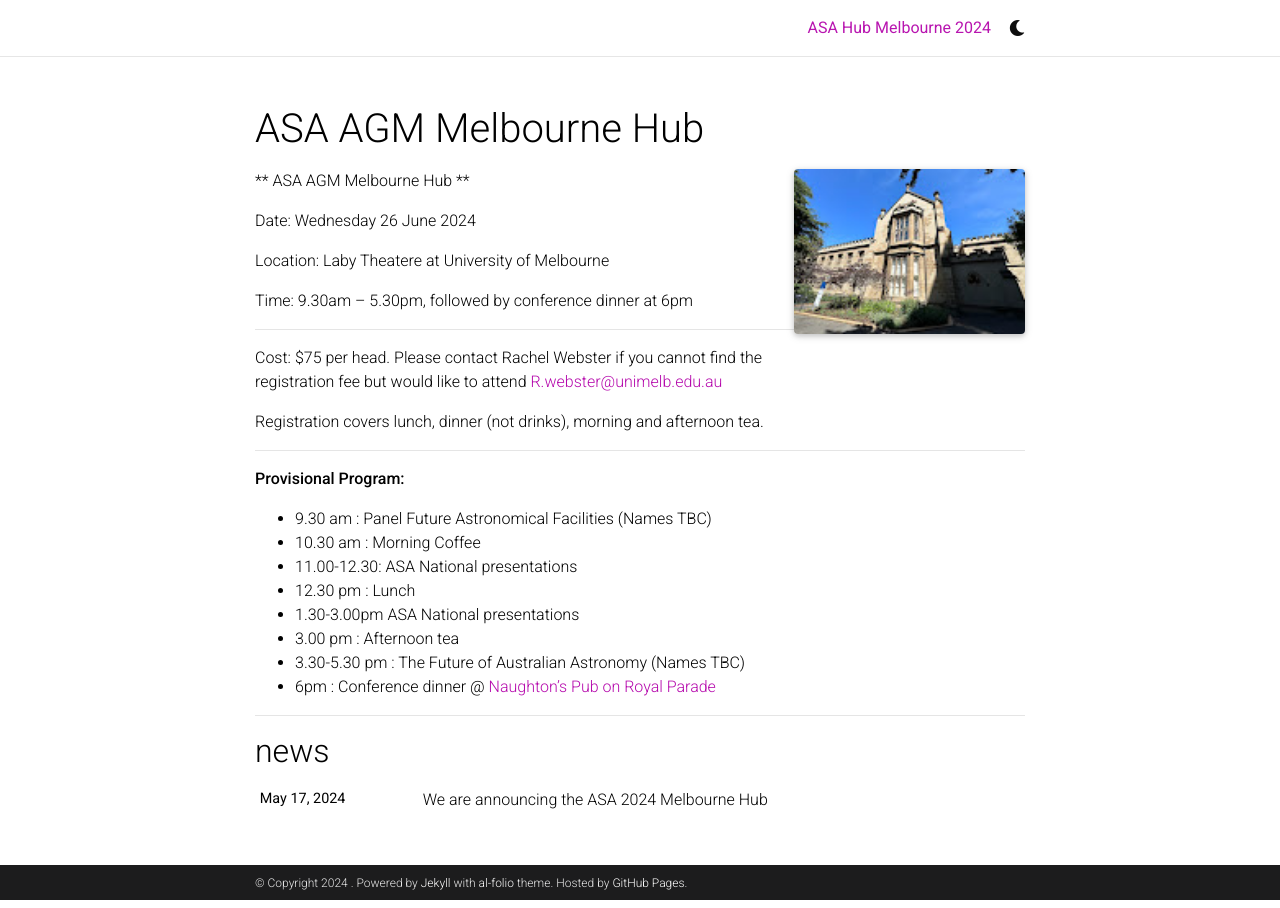
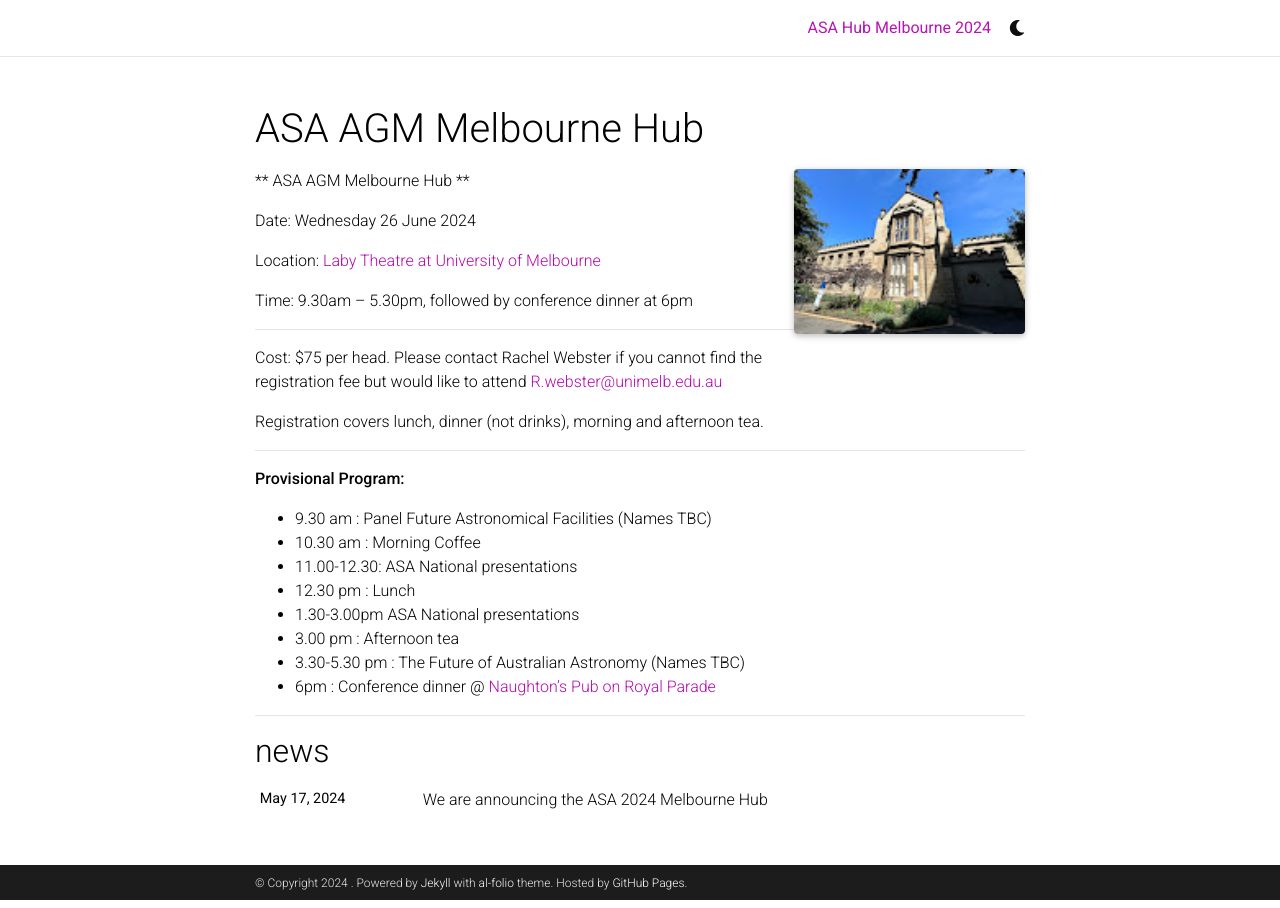
Before and after one commit to ASA2024Melbourne/ASA2024Melbourne.github.io, a Jekyll site: the page built from _pages/about.md, in a window 1280 px wide. Built offline with Jekyll 4.4.1, drawn with Linux system fonts in a browser that asks for light colours; full-size pictures stand in for the smaller copies a plugin makes; comment, search, counter and statistics services are not loaded; a style sheet for code colours, icons or effects is not loaded.

Commit message:
link to venue

```diff
--- a/_pages/about.md
+++ b/_pages/about.md
@@ -19,7 +19,7 @@ social: false  # includes social icons at the bottom of the page
 
 ** ASA AGM Melbourne Hub **
 <p>  Date:		Wednesday 26 June 2024 </p>
-<p> Location: 	Laby Theatere at University of Melbourne</p>
+<p> Location:  <a href="https://maps.unimelb.edu.au/point?identifier=PAR%3B192%3B2%3BL108">Laby Theatre at University of Melbourne</a>  </p>
 <p>Time: 		9.30am – 5.30pm, followed by conference dinner at 6pm </p>
 
 _ _ _ _ _
```
